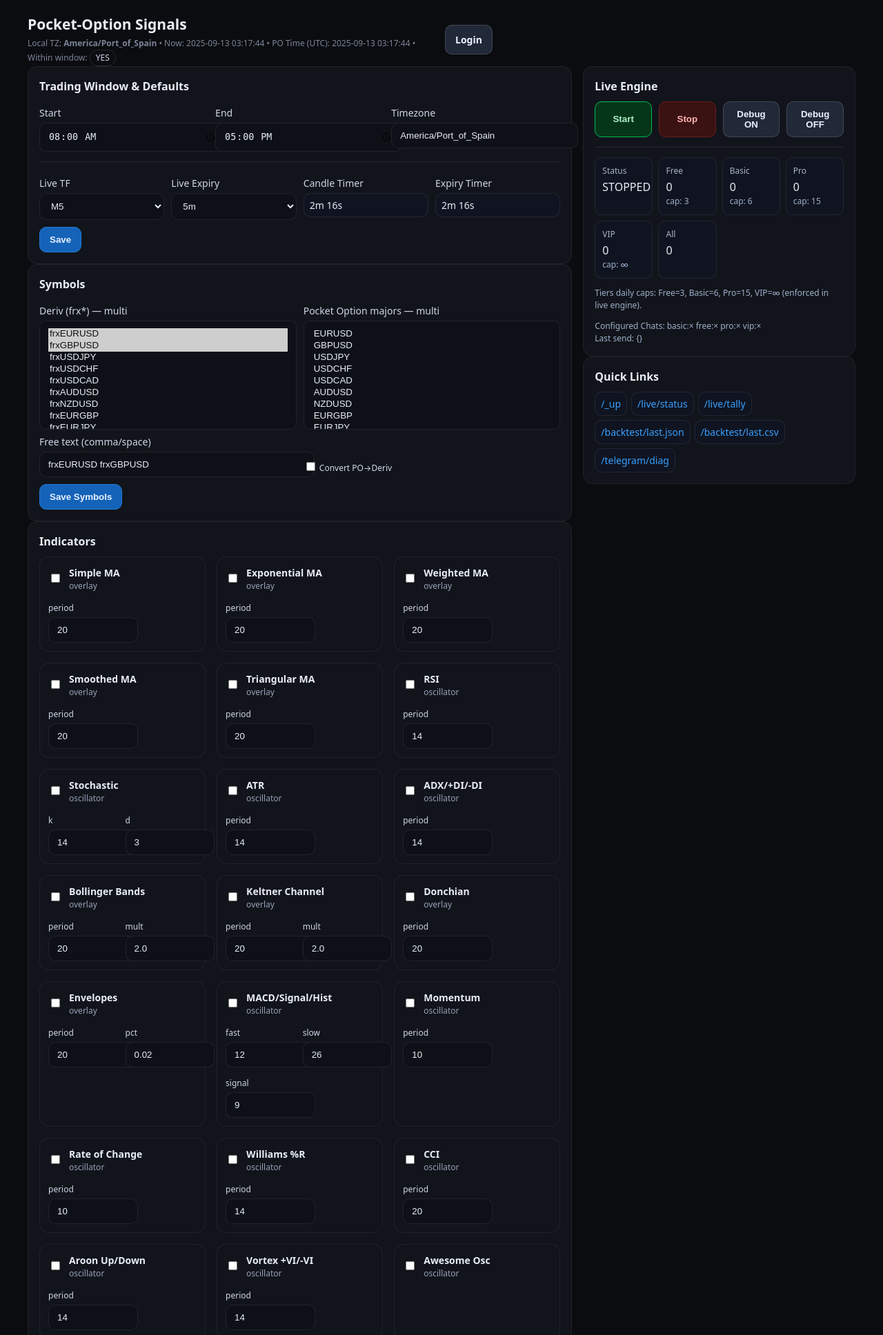
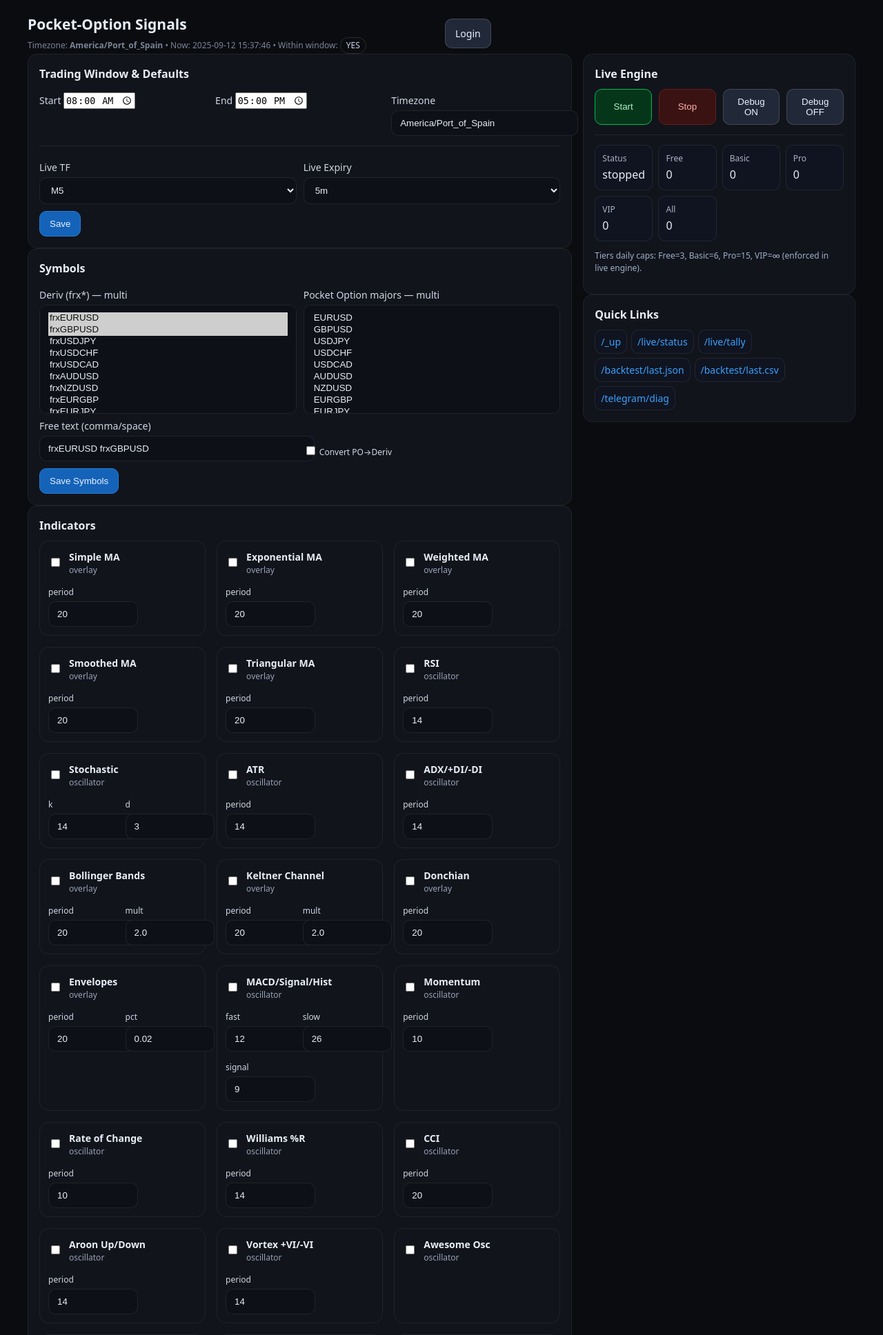
Before and after one commit to Fanatic1989/pocket-option-signals, a Flask app: page /dashboard in a window 1280 px wide. Shown: the top 1936 px of the page at 69% size. Run offline with Flask 3, Linux system fonts and the light colour scheme; data that the repository does not hold is empty.

Commit message:
Update dashboard.html

```diff
--- a/templates/dashboard.html
+++ b/templates/dashboard.html
@@ -11,7 +11,6 @@
     }
     html,body{margin:0;padding:0;background:#0a0c10;color:var(--text);font:14px/1.5 system-ui, -apple-system, Segoe UI, Roboto, Helvetica, Arial, sans-serif;}
     a{color:var(--acc);text-decoration:none}
-    code{background:#0f1420;border:1px solid rgba(255,255,255,.08);padding:1px 6px;border-radius:8px}
     .wrap{max-width:1200px;margin:0 auto;padding:20px}
     .grid{display:grid;gap:16px}
     .g-2{grid-template-columns:1fr 1fr}
@@ -19,16 +18,16 @@
     .card{background:var(--card);border-radius:var(--br);padding:16px;border:1px solid rgba(255,255,255,.06)}
     .card h3{margin:0 0 10px 0;font-size:16px}
     label{display:inline-block;margin:6px 0 4px 0;color:#cfd6e7}
-    input[type=text],input[type=number],input[type=password],input[type=time],input[type=datetime-local],input[type=date],
+    input[type=text],input[type=number],input[type=datetime-local],input[type=date],
     select,textarea{
       width:100%;padding:10px 12px;border-radius:10px;border:1px solid rgba(255,255,255,.08);
       background:#0d1117;color:var(--text);outline:none
     }
-    textarea{min-height:80px;max-height:180px;overflow:auto;resize:vertical;overflow-wrap:anywhere;word-break:break-word;white-space:pre-wrap}
+    textarea{min-height:80px}
     .row{display:flex;gap:10px;flex-wrap:wrap}
     .row > *{flex:1}
     .btn{display:inline-block;background:#212838;color:#eaf1ff;border:1px solid rgba(255,255,255,.15);
-      padding:10px 14px;border-radius:10px;cursor:pointer;font-weight:600}
+      padding:10px 14px;border-radius:10px;cursor:pointer}
     .btn:hover{background:#2a3246}
     .btn-acc{background:#1463b8;border-color:#237ad7}
     .btn-acc:hover{background:#1a6ed0}
@@ -50,13 +49,10 @@
     .right-sticky{position:sticky; top:16px}
     .small{font-size:12px}
     .list{display:flex;flex-wrap:wrap;gap:6px}
-    .item{padding:6px 8px;border-radius:10px;background:#0f1420;border:1px solid rgba(255,255,255,.08)}
+    .list .item{padding:6px 8px;border-radius:10px;background:#0f1420;border:1px solid rgba(255,255,255,.08)}
     .note{font-size:12px;color:#9fb0cc}
     .legend{font-size:12px;color:#96a1b8}
     .center{display:flex;align-items:center;justify-content:center}
-    .cap{font-size:12px;color:#9fb0cc}
-    .grid-tight{display:grid;grid-template-columns:repeat(2,minmax(0,1fr)); gap:8px}
-    .send-row{display:flex;gap:10px;align-items:center;margin-top:8px;flex-wrap:wrap}
   </style>
 </head>
 <body>
@@ -67,9 +63,8 @@
     <div style="flex:1">
       <h2 style="margin:0 0 2px 0">Pocket-Option Signals</h2>
       <div class="muted small">
-        {% if tz %}Local TZ: <b>{{ tz }}</b>{% endif %}
-        {% if now %} • Now: <span id="nowLocal">{{ now }}</span>{% endif %}
-        • PO Time (UTC): <span id="nowUTC">—</span>
+        {% if tz %}Timezone: <b>{{ tz }}</b>{% endif %}
+        {% if now %} • Now: {{ now }}{% endif %}
         {% if within is not none %} • Within window: <span class="pill">{{ 'YES' if within else 'NO' }}</span>{% endif %}
       </div>
     </div>
@@ -102,7 +97,6 @@
         </div>
       </form>
     </div>
-
   {% elif view == 'index' %}
     <div class="grid g-2">
       <div class="card">
@@ -147,7 +141,7 @@
           <div class="row">
             <div>
               <label>Live TF</label>
-              <select name="live_tf" id="live_tf_sel">
+              <select name="live_tf">
                 {% for t in ['M1','M2','M3','M5','M10','M15','M30','H1','H4','D1'] %}
                   <option value="{{t}}" {{ 'selected' if t==live_tf else '' }}>{{t}}</option>
                 {% endfor %}
@@ -155,19 +149,11 @@
             </div>
             <div>
               <label>Live Expiry</label>
-              <select name="live_expiry" id="live_exp_sel">
+              <select name="live_expiry">
                 {% for e in ['1m','3m','5m','10m','30m','1h','4h'] %}
                   <option value="{{e}}" {{ 'selected' if e==(live_expiry or '5m') else '' }}>{{e}}</option>
                 {% endfor %}
               </select>
-            </div>
-            <div>
-              <label>Candle Timer</label>
-              <div class="item"><span id="candleTimer">—</span></div>
-            </div>
-            <div>
-              <label>Expiry Timer</label>
-              <div class="item"><span id="expiryTimer">—</span></div>
             </div>
           </div>
           <div style="margin-top:10px">
@@ -231,7 +217,7 @@
                   </div>
                 </div>
                 {% if spec.params %}
-                  <div class="grid-tight" style="margin-top:8px">
+                  <div class="grid" style="grid-template-columns:repeat(2,minmax(0,1fr)); gap:8px; margin-top:8px">
                     {% for p_name, p_def in spec.params.items() %}
                       {% set val = cfg.get(p_name, p_def) %}
                       <div>
@@ -251,14 +237,15 @@
         </form>
       </div>
 
-      <!-- Strategies + Custom rules -->
+      <!-- Strategies + Custom -->
       <div class="card">
         <h3>Strategies & Custom</h3>
         <form method="post" action="{{ url_for('dashboard.update_strategies') }}">
           <div class="list">
             {% for name, entry in strategies_all.items() %}
               <label class="item small">
-                <input type="checkbox" name="s_{{name}}" {{ 'checked' if (strategies.get(name,{}).get('enabled') or entry.get('enabled')) else '' }}>
+                <!-- FIX: only respect saved state 'strategies', never the default catalog -->
+                <input type="checkbox" name="s_{{name}}" {{ 'checked' if (strategies.get(name,{}).get('enabled')) else '' }}>
                 {{ name }}
               </label>
             {% endfor %}
@@ -267,7 +254,7 @@
           <div class="row">
             <div>
               <label>Backtest TF</label>
-              <select name="bt_tf" id="bt_tf_sel">
+              <select name="bt_tf">
                 {% for t in ['M1','M2','M3','M5','M10','M15','M30','H1','H4','D1'] %}
                   <option value="{{t}}" {{ 'selected' if t==(bt.tf if bt else live_tf) else '' }}>{{t}}</option>
                 {% endfor %}
@@ -275,7 +262,7 @@
             </div>
             <div>
               <label>Backtest Expiry</label>
-              <select name="bt_expiry" id="bt_exp_sel">
+              <select name="bt_expiry">
                 {% for e in ['1m','3m','5m','10m','30m','1h','4h'] %}
                   <option value="{{e}}" {{ 'selected' if (bt.expiry if bt else live_expiry)==e else '' }}>{{e}}</option>
                 {% endfor %}
@@ -387,8 +374,8 @@
             {% if users and users|length %}
               <div class="list">
                 {% for u in users %}
-                  <div class="item small" style="display:flex;gap:8px;align-items:center">
-                    <div><b>{{ u.telegram_id }}</b> • {{ u.tier|upper }} {% if u.expires_at %} • exp: {{ u.expires_at }}{% endif %}</div>
+                  <div class="item small">
+                    <b>{{ u.telegram_id }}</b> • {{ u.tier|upper }} {% if u.expires_at %} • exp: {{ u.expires_at }}{% endif %}
                     <form method="post" action="{{ url_for('dashboard.users_delete') }}" style="display:inline">
                       <input type="hidden" name="telegram_id" value="{{ u.telegram_id }}">
                       <button class="btn btn-err small" type="submit">Delete</button>
@@ -445,10 +432,10 @@
               <input type="file" name="bt_csv" accept=".csv">
             </div>
             <div style="flex:0.6">
-              <label class="small"><input type="checkbox" name="use_server" checked> Use Deriv server fetch</label>
+              <label class="small"><input type="checkbox" name="use_server"> Use Deriv server fetch</label>
               <div class="row">
                 <div>
-                  <label>Target candles</label>
+                  <label>Candles</label>
                   <input type="number" name="bt_count" value="300" min="100" max="5000">
                 </div>
               </div>
@@ -487,30 +474,44 @@
         <h3>Telegram</h3>
         <div class="row">
           <form method="post" action="{{ url_for('dashboard.telegram_test') }}">
-            <button class="btn btn-ok" type="submit">Send Test (All Tiers)</button>
+            <button class="btn btn-ok" type="submit">Send Test</button>
           </form>
           <a class="btn" href="{{ url_for('dashboard.telegram_diag') }}" target="_blank">Open Diagnostics (JSON)</a>
         </div>
-        <div class="row" style="margin-top:8px">
-          <div>
-            <label class="small">Quick message to ALL tiers (uses /api/send under the hood)</label>
-            <textarea id="msgAll" placeholder="Type an info/update to broadcast..."></textarea>
-            <div class="send-row">
-              <button class="btn btn-acc" type="button" onclick="sendAll()">Broadcast to All</button>
-              <span class="note">Per-tier caps enforced: Free=3, Basic=6, Pro=15, VIP=∞</span>
-            </div>
-          </div>
-        </div>
         <p class="note">Set env: <code>TELEGRAM_BOT_TOKEN</code>, and channel IDs:
-          <code>TELEGRAM_CHAT_FREE</code>, <code>_BASIC</code>, <code>_PRO</code>, <code>_VIP</code> (or legacy <code>TELEGRAM_CHAT_ID_*</code>).
+          <code>TELEGRAM_CHAT_ID_FREE</code>, <code>_BASIC</code>, <code>_PRO</code>, <code>_VIP</code>.
         </p>
       </div>
 
       <!-- Deriv fetch (optional helper) -->
       <div class="card">
         <h3>Deriv: Fetch CSV (optional)</h3>
-        <form method="post" action="#">
-          <p class="note">Use the Backtest form above. This helper is optional.</p>
+        <form method="post" action="{{ url_for('dashboard.deriv_fetch') }}">
+          <div class="row">
+            <div>
+              <label>Symbols (space/comma)</label>
+              <input type="text" name="fetch_symbols" placeholder="frxEURUSD frxGBPUSD ...">
+              <label class="small"><input type="checkbox" name="convert_po_fetch"> Convert PO→Deriv</label>
+            </div>
+          </div>
+          <div class="row">
+            <div>
+              <label>TF</label>
+              <select name="fetch_tf">
+                {% for t in ['M1','M2','M3','M5','M10','M15','M30','H1','H4','D1'] %}
+                  <option>{{ t }}</option>
+                {% endfor %}
+              </select>
+            </div>
+            <div>
+              <label>Candles</label>
+              <input type="number" name="fetch_count" value="300" min="100" max="5000">
+            </div>
+          </div>
+          <div style="margin-top:10px">
+            <button class="btn" type="submit">Fetch</button>
+          </div>
+          <p class="note">Requires <code>data_fetch.py</code> with <code>fetch_one_symbol()</code> + <code>deriv_csv_path()</code>.</p>
         </form>
       </div>
     </div>
@@ -526,19 +527,16 @@
           <button class="btn" onclick="hit('/live/debug/off')">Debug OFF</button>
         </div>
         <hr>
-        <div class="kvs">
-          <div class="kv"><div class="k">Status</div><div class="v" id="lv">—</div></div>
-          <div class="kv"><div class="k">Free</div><div class="v" id="t_free">0</div><div class="cap" id="cap_free"></div></div>
-          <div class="kv"><div class="k">Basic</div><div class="v" id="t_basic">0</div><div class="cap" id="cap_basic"></div></div>
-          <div class="kv"><div class="k">Pro</div><div class="v" id="t_pro">0</div><div class="cap" id="cap_pro"></div></div>
-          <div class="kv"><div class="k">VIP</div><div class="v" id="t_vip">0</div><div class="cap" id="cap_vip"></div></div>
+        <div class="kvs" id="liveStats">
+          <div class="kv"><div class="k">Status</div><div class="v" id="lv">...</div></div>
+          <div class="kv"><div class="k">Free</div><div class="v" id="t_free">0</div></div>
+          <div class="kv"><div class="k">Basic</div><div class="v" id="t_basic">0</div></div>
+          <div class="kv"><div class="k">Pro</div><div class="v" id="t_pro">0</div></div>
+          <div class="kv"><div class="k">VIP</div><div class="v" id="t_vip">0</div></div>
           <div class="kv"><div class="k">All</div><div class="v" id="t_all">0</div></div>
         </div>
         <p class="note small">Tiers daily caps: Free=3, Basic=6, Pro=15, VIP=∞ (enforced in live engine).</p>
-        <div class="note small" id="cfgChats"></div>
-        <div class="note small" id="lastSendNote"></div>
       </div>
-
       <div class="card">
         <h3>Quick Links</h3>
         <div class="list">
@@ -556,63 +554,6 @@
 </div>
 
 <script>
-function pad(n){return (n<10?'0':'')+n}
-function fmtClock(d){return d.getFullYear()+'-'+pad(d.getMonth()+1)+'-'+pad(d.getDate())+' '+pad(d.getHours())+':'+pad(d.getMinutes())+':'+pad(d.getSeconds())}
-
-function updateClocks(){
-  // Local clock text is server-rendered; just keep ticking client-side
-  const nowLocal = document.getElementById('nowLocal');
-  const nowUTC = document.getElementById('nowUTC');
-  const d = new Date();
-  if (nowLocal) nowLocal.textContent = fmtClock(d);
-  if (nowUTC) {
-    const u = new Date(d.getTime() + d.getTimezoneOffset()*60000);
-    nowUTC.textContent = fmtClock(u);
-  }
-}
-setInterval(updateClocks, 1000); updateClocks();
-
-function tfToSecs(tf){
-  const m=tf.toUpperCase();
-  if (m.startsWith('M')) return parseInt(m.slice(1) || '1',10)*60;
-  if (m.startsWith('H')) return parseInt(m.slice(1) || '1',10)*3600;
-  if (m==='D1') return 86400;
-  return 300;
-}
-function expiryToSecs(e){
-  e = (e||'5m').toLowerCase();
-  if (e.endsWith('m')) return parseInt(e)*60;
-  if (e.endsWith('h')) return parseInt(e)*3600;
-  return 300;
-}
-function fmtHMS(s){
-  s = Math.max(0, Math.floor(s));
-  const h = Math.floor(s/3600); s%=3600;
-  const m = Math.floor(s/60); const sec = s%60;
-  if (h>0) return `${h}h ${pad(m)}m ${pad(sec)}s`;
-  return `${m}m ${pad(sec)}s`;
-}
-function updateTimers(){
-  const tfSel = document.getElementById('live_tf_sel');
-  const expSel = document.getElementById('live_exp_sel');
-  const ct = document.getElementById('candleTimer');
-  const et = document.getElementById('expiryTimer');
-  const now = Date.now()/1000;
-
-  if (tfSel && ct){
-    const tfSecs = tfToSecs(tfSel.value || 'M5');
-    const next = Math.ceil(now / tfSecs) * tfSecs;
-    ct.textContent = fmtHMS(next - now);
-  }
-  if (expSel && et){
-    const ex = expiryToSecs(expSel.value || '5m');
-    // Expiry aligned to candle close (PO-style behavior): countdown within current expiry window
-    const nextE = Math.ceil(now / ex) * ex;
-    et.textContent = fmtHMS(nextE - now);
-  }
-}
-setInterval(updateTimers, 1000); updateTimers();
-
 async function hit(url){
   try{
     const r = await fetch(url);
@@ -621,70 +562,25 @@ async function hit(url){
     refreshLive();
   }catch(e){ console.error(e); }
 }
-
 async function refreshLive(){
   try{
-    // Prefer /api/status if available (from app.py), fallback to /live/status
-    let s;
-    try { s = await fetch('/api/status').then(r=>r.json()); }
-    catch(_){ s = await fetch('/live/status').then(r=>r.json()); s = s.status || s; }
-
+    const s = await fetch('/live/status').then(r=>r.json());
+    const t = await fetch('/live/tally').then(r=>r.json());
     const lv = document.getElementById('lv');
-    const status = (s && s.state) ? s.state.toUpperCase() : (s.running ? 'RUNNING' : 'STOPPED');
-    if (lv) lv.textContent = status;
-
-    const tallies = s.tallies || (s.tally && s.tally.by_tier) || {};
-    setVal('t_free', tallies.free ?? 0);
-    setVal('t_basic', tallies.basic ?? 0);
-    setVal('t_pro', tallies.pro ?? 0);
-    setVal('t_vip', tallies.vip ?? 0);
-    setVal('t_all', tallies.all ?? tallies.total ?? 0);
-
-    const caps = s.caps || {};
-    setVal('cap_free', capText(caps.free));
-    setVal('cap_basic', capText(caps.basic));
-    setVal('cap_pro', capText(caps.pro));
-    setVal('cap_vip', capText(caps.vip));
-
-    const cfgEl = document.getElementById('cfgChats');
-    if (cfgEl && s.configured_chats){
-      cfgEl.textContent = 'Configured Chats: ' + Object.entries(s.configured_chats).map(([k,v])=>`${k}:${v?'✓':'×'}`).join('  ');
-    }
-    const last = document.getElementById('lastSendNote');
-    if (last && s.last_send_result){
-      try{ last.textContent = 'Last send: ' + JSON.stringify(s.last_send_result); }catch(e){ last.textContent=''; }
+    if (lv) lv.textContent = (s && s.status) ? (s.status.state || JSON.stringify(s.status)) : '—';
+    if (t && t.tally){
+      const z=t.tally;
+      setVal('t_free', z.free || 0);
+      setVal('t_basic', z.basic || 0);
+      setVal('t_pro', z.pro || 0);
+      setVal('t_vip', z.vip || 0);
+      setVal('t_all', z.all || 0);
     }
   }catch(e){console.error(e);}
 }
 function setVal(id,v){ const el=document.getElementById(id); if(el) el.textContent = v; }
-function capText(cap){
-  if (cap===null || cap===undefined) return 'cap: ∞';
-  return 'cap: '+cap;
-}
 refreshLive();
-setInterval(refreshLive, 5000);
-
-// Broadcast helper using /api/send
-async function postJSON(url, body){
-  const r = await fetch(url, {method:'POST', headers:{'Content-Type':'application/json'}, body: JSON.stringify(body)});
-  return r.json();
-}
-async function sendAll(){
-  const text = (document.getElementById('msgAll').value || '').trim();
-  if (!text){ alert('Type a message to send.'); return; }
-  const tiers = ['free','basic','pro','vip'];
-  let results = [];
-  for (const t of tiers){
-    try{
-      const res = await postJSON('/api/send', {tier: t, text});
-      results.push(`${t}: ${res.result && res.result.ok ? 'sent' : (res.result && res.result.error ? res.result.error : 'error')}`);
-    }catch(e){
-      results.push(`${t}: ${e}`);
-    }
-  }
-  alert(results.join('\n'));
-  refreshLive();
-}
+setInterval(refreshLive, 6000);
 </script>
 </body>
 </html>
```
